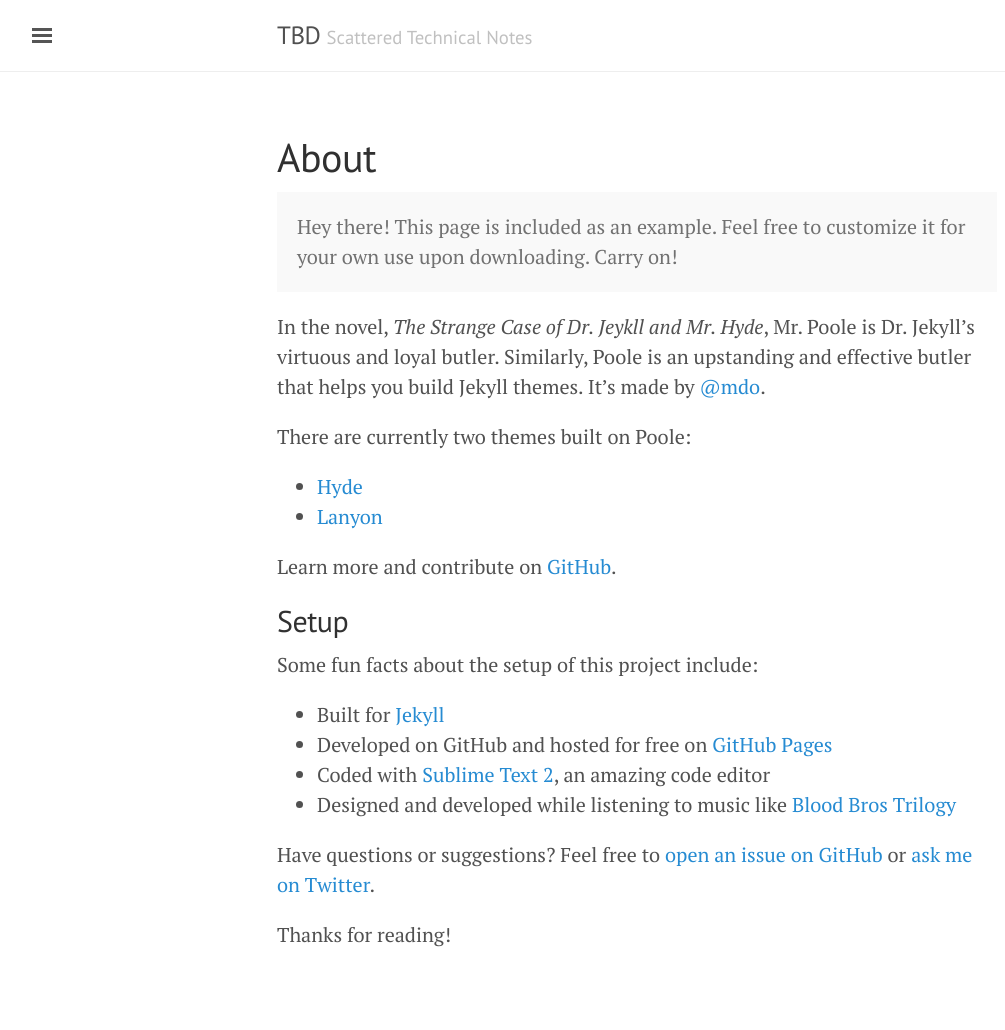
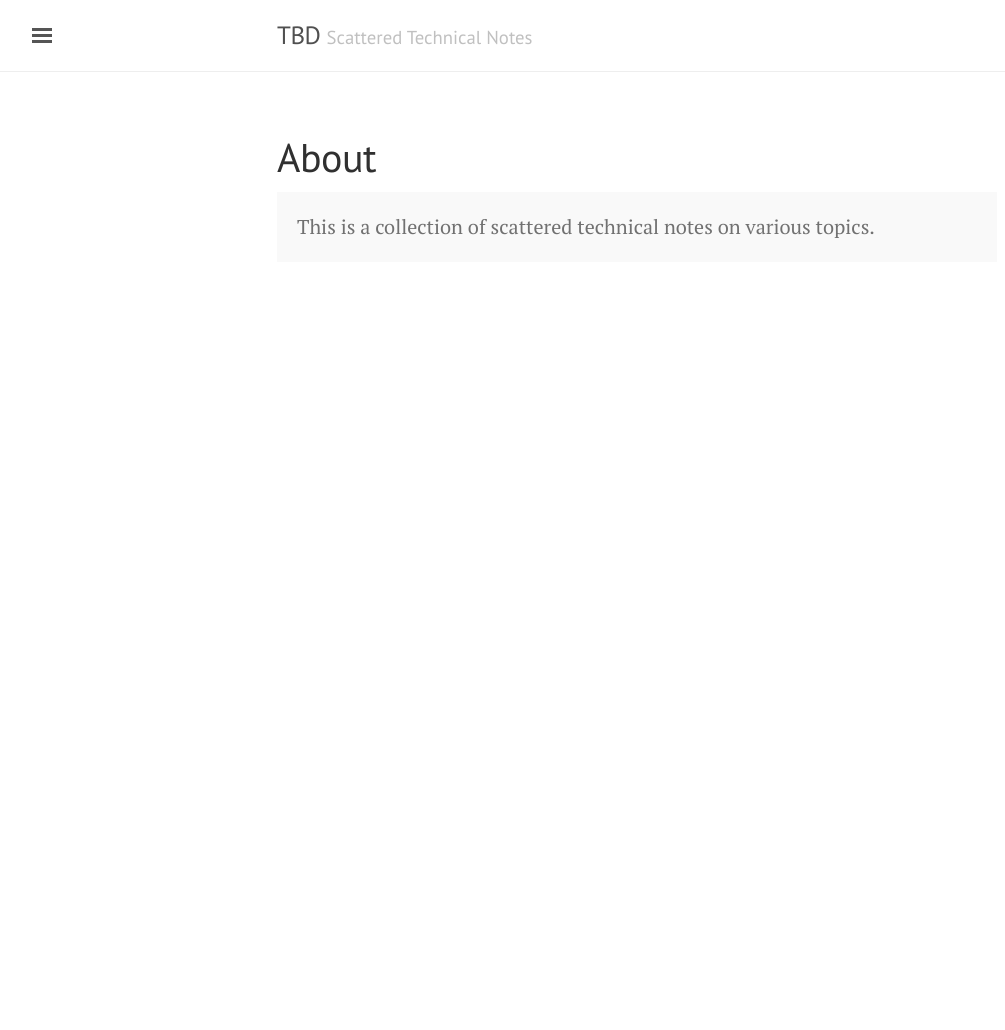
Before and after one commit to Coderik/coderik.github.io, a Jekyll site: the page built from about.md, in a window 1280 px wide. Shown: the whole page, without its empty margins (3-1008 px from the left). Built offline with Jekyll 4.4.1, drawn with Linux system fonts in a browser that asks for light colours; after the commit the page ends 900 px from its top, so only the background shows below that.

Commit message:
Update about.md

```diff
--- a/about.md
+++ b/about.md
@@ -4,27 +4,5 @@
 ---
 
 <p class="message">
-  Hey there! This page is included as an example. Feel free to customize it for your own use upon downloading. Carry on!
+  This is a collection of scattered technical notes on various topics.
 </p>
-
-In the novel, *The Strange Case of Dr. Jeykll and Mr. Hyde*, Mr. Poole is Dr. Jekyll's virtuous and loyal butler. Similarly, Poole is an upstanding and effective butler that helps you build Jekyll themes. It's made by [@mdo](https://twitter.com/mdo).
-
-There are currently two themes built on Poole:
-
-* [Hyde](http://hyde.getpoole.com)
-* [Lanyon](http://lanyon.getpoole.com)
-
-Learn more and contribute on [GitHub](https://github.com/poole).
-
-## Setup
-
-Some fun facts about the setup of this project include:
-
-* Built for [Jekyll](http://jekyllrb.com)
-* Developed on GitHub and hosted for free on [GitHub Pages](https://pages.github.com)
-* Coded with [Sublime Text 2](http://sublimetext.com), an amazing code editor
-* Designed and developed while listening to music like [Blood Bros Trilogy](https://soundcloud.com/maddecent/sets/blood-bros-series)
-
-Have questions or suggestions? Feel free to [open an issue on GitHub](https://github.com/poole/issues/new) or [ask me on Twitter](https://twitter.com/mdo).
-
-Thanks for reading!
```
